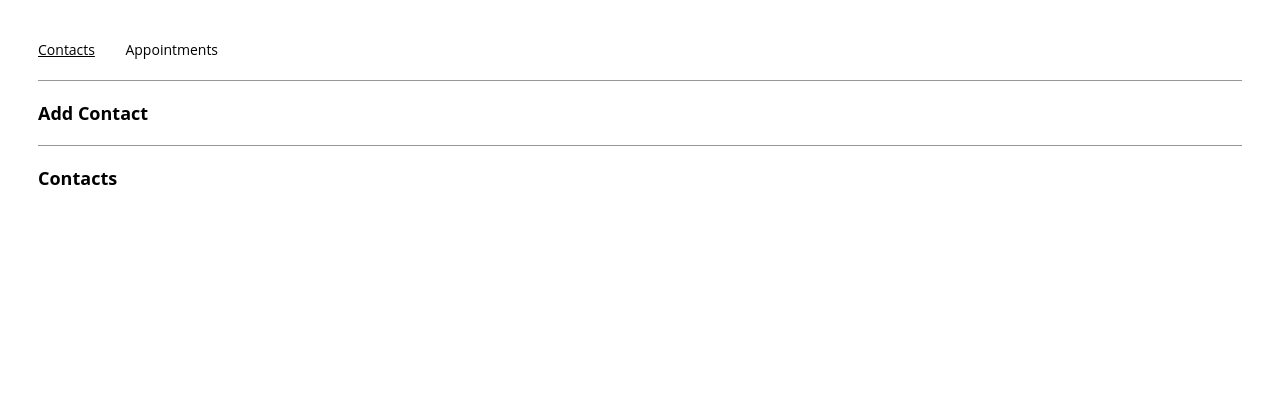
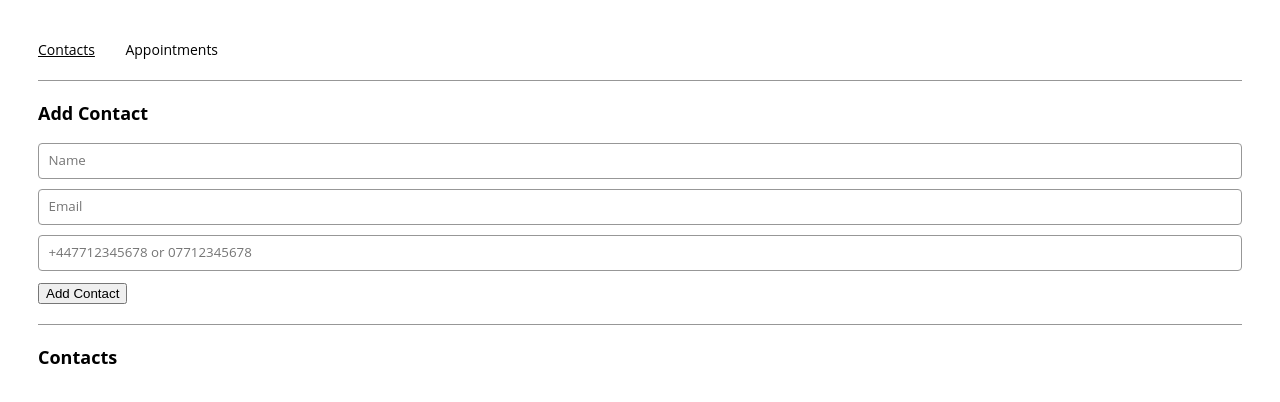
Before and after one commit to bungongtoto/appointment-planner, a React (Create React App) app: page /contacts in a window 1280 px wide. Shown: the top 402 px of the page. Built offline with nearby package versions, Linux system fonts and the light colour scheme.

Commit message:
add contact form

```diff
--- a/src/App.js
+++ b/src/App.js
@@ -17,8 +17,8 @@ function App() {
   contacts and appointments
   */
 
-  const addNewContact = (name, phoneNumber, email) => {
-    const newContact = { name, phoneNumber, email };
+  const addNewContact = (name, phone, email) => {
+    const newContact = { name, phone, email };
     setContacts((prevContacts) => [newContact, ...prevContacts]);
   }
 
--- a/src/components/contactForm/ContactForm.js
+++ b/src/components/contactForm/ContactForm.js
@@ -10,6 +10,24 @@ export const ContactForm = ({
   handleSubmit
 }) => {
   return (
-    <></>
+    <>
+      <form onSubmit={(e) => handleSubmit(e)}>
+        <label htmlFor="name" ></label>
+        <input id="name" name="name" type="text" value={name} onChange={(e) => setName(e.target.value)} placeholder="Name" required />
+        <label htmlFor="email"></label>
+        <input id="email" name="email" type="email" value={email} onChange={(e) => setEmail(e.target.value)} placeholder="Email" required />
+        <label htmlFor="phone"></label>
+        <input
+          id="phone"
+          name="phone"
+          pattern="^(\+44\s?|0)(7\d{9}|1\d{8,9}|2\d{8,9}|3\d{8,9}|5\d{8,9}|8\d{8,9}|9\d{8,9})$"
+          type="tel"
+          value={phone}
+          onChange={(e) => setPhone(e.target.value)} placeholder="+447712345678 or 07712345678"
+          required
+        />
+        <button type="submit">Add Contact</button>
+      </form>
+    </>
   );
 };
--- a/src/components/tileList/TileList.js
+++ b/src/components/tileList/TileList.js
@@ -1,6 +1,6 @@
 import React from "react";
 
-export const TileList = () => {
+export const TileList = ({arrayObject}) => {
   return (
     <div>
 
--- a/src/containers/contactsPage/ContactsPage.js
+++ b/src/containers/contactsPage/ContactsPage.js
@@ -10,7 +10,7 @@ export const ContactsPage = ({ contacts, addNewContact }) => {
   contact info and duplicate check
   */
   const [name, setName] = useState("");
-  const [phoneNumber, setPhoneNumber] = useState("")
+  const [phone, setPhone] = useState("")
   const [email, setEmail] = useState("");
   const [isDuplicateName, setIsDuplicateName] = useState(false)
 
@@ -21,9 +21,9 @@ export const ContactsPage = ({ contacts, addNewContact }) => {
     if the contact name is not a duplicate
     */
     if(!isDuplicateName) {
-      addNewContact(name, phoneNumber, email);
+      addNewContact(name, phone, email);
       setName("");
-      setPhoneNumber("");
+      setPhone("");
       setEmail("");
       setIsDuplicateName(false);
     }
@@ -36,21 +36,21 @@ export const ContactsPage = ({ contacts, addNewContact }) => {
 
   useEffect(() => {
     if (name) {
-      const contactNameList = contacts.map(contact => contact.name);
+      const contactNameList = contacts?.map(contact => contact.name);
       setIsDuplicateName(isDuplicateInList(contactNameList, name));
     }
-  }, [name])
+  }, [name, contacts])
 
   return (
     <div>
       <section>
         <h2>Add Contact</h2>
-        <ContactForm name={name} phoneNumbe={phoneNumber} email={email} setName={setName} setPhoneNumber={setPhoneNumber} setEmail={setEmail} handleSubmit={handleSubmit} />
+        <ContactForm name={name} phone={phone} email={email} setName={setName} setPhone={setPhone} setEmail={setEmail} handleSubmit={handleSubmit} />
       </section>
       <hr />
       <section>
         <h2>Contacts</h2>
-        <TileList contacts={contacts} />
+        <TileList arrayObject={contacts} />
       </section>
     </div>
   );
```
